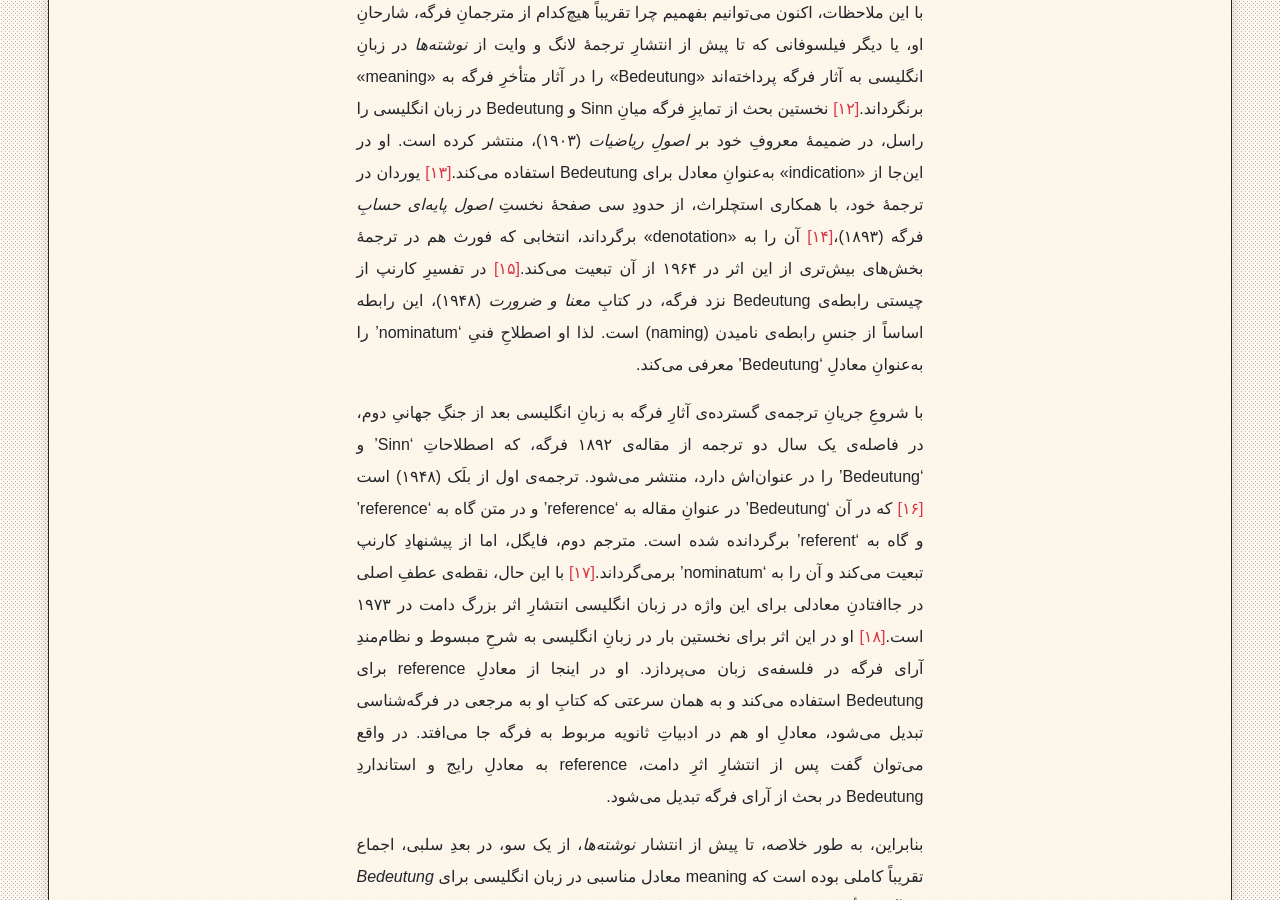
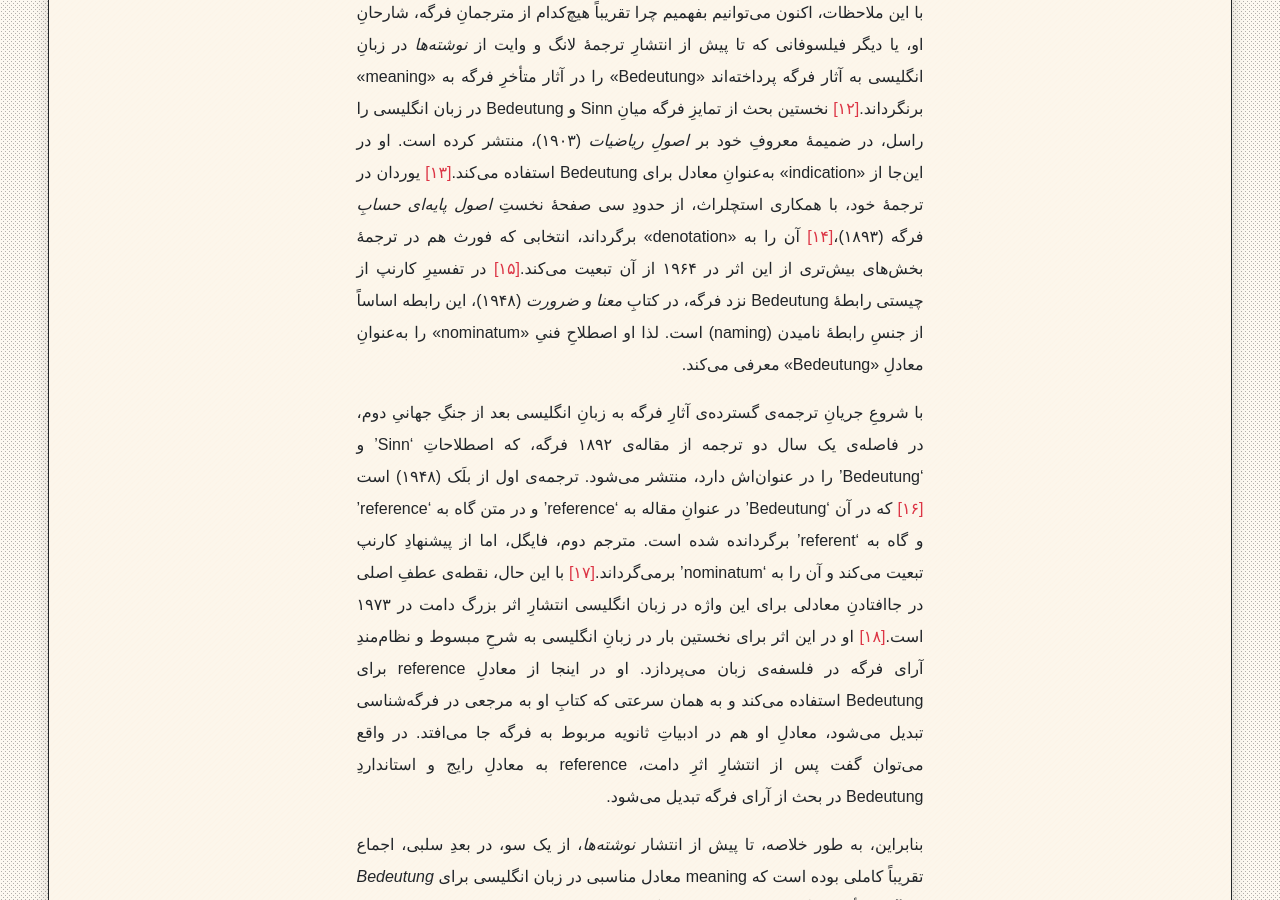
Before and after one commit to phicudemy/phicudemy.github.io, a Jekyll site: the page built from _posts/2024-06-22-fregebedeutung1.md, in a window 1280 px wide and 900 px high, scrolled down 3628 px. Built offline with Jekyll 4.4.1, drawn with Linux system fonts in a browser that asks for light colours; some web fonts are replaced.

Commit message:
TinaCMS content update

```diff
--- a/_posts/2024-06-22-fregebedeutung1.md
+++ b/_posts/2024-06-22-fregebedeutung1.md
@@ -46,7 +46,7 @@ tags:
 
 **<center>(II)</center>**
 
-با این ملاحظات، اکنون می‌توانیم بفهمیم چرا تقریباً هیچ‌کدام از مترجمانِ فرگه، شارحانِ او، یا دیگر فیلسوفانی که تا پیش از انتشارِ ترجمۀ لانگ و وایت از *نوشته‌ها* در زبانِ انگلیسی به آثار فرگه پرداخته‌اند «Bedeutung» را در آثار متأخرِ فرگه به «meaning» برنگرداند.[\[۱۲\]](#fn-12){:.fnref #fnref-12} نخستین بحث از تمایزِ فرگه میانِ Sinn و Bedeutung در زبان انگلیسی را راسل، در ضمیمۀ معروفِ خود بر *اصولِ ریاضیات* (۱۹۰۳)، منتشر کرده است. او در این‌جا از «indication» به‌عنوانِ معادل برای Bedeutung استفاده می‌کند.[\[۱۳\]](#fn-13){:.fnref #fnref-13} یوردان در ترجمۀ خود، با همکاری استچلراث، از حدودِ سی صفحۀ نخستِ *اصول پایه‌ای حسابِ* فرگه (۱۸۹۳)،[\[۱۴\]](#fn-14){:.fnref #fnref-14} آن را به «denotation» بر‌گرداند، انتخابی که فورث هم در ترجمۀ بخش‌های بیش‌تری از این اثر در ۱۹۶۴ از آن تبعیت می‌کند.[\[۱۵\]](#fn-15){:.fnref #fnref-15} در تفسیرِ کارنپ از چیستی رابطه‌ی Bedeutung نزد فرگه، در کتابِ _معنا و ضرورت_ (۱۹۴۸)، این رابطه اساساً از جنسِ رابطه‌ی نامیدن (naming) است. لذا او اصطلاحِ فنیِ ‘nominatum’ را به‌عنوانِ معادلِ ‘Bedeutung’ معرفی می‌کند.
+با این ملاحظات، اکنون می‌توانیم بفهمیم چرا تقریباً هیچ‌کدام از مترجمانِ فرگه، شارحانِ او، یا دیگر فیلسوفانی که تا پیش از انتشارِ ترجمۀ لانگ و وایت از *نوشته‌ها* در زبانِ انگلیسی به آثار فرگه پرداخته‌اند «Bedeutung» را در آثار متأخرِ فرگه به «meaning» برنگرداند.[\[۱۲\]](#fn-12){:.fnref #fnref-12} نخستین بحث از تمایزِ فرگه میانِ Sinn و Bedeutung در زبان انگلیسی را راسل، در ضمیمۀ معروفِ خود بر *اصولِ ریاضیات* (۱۹۰۳)، منتشر کرده است. او در این‌جا از «indication» به‌عنوانِ معادل برای Bedeutung استفاده می‌کند.[\[۱۳\]](#fn-13){:.fnref #fnref-13} یوردان در ترجمۀ خود، با همکاری استچلراث، از حدودِ سی صفحۀ نخستِ *اصول پایه‌ای حسابِ* فرگه (۱۸۹۳)،[\[۱۴\]](#fn-14){:.fnref #fnref-14} آن را به «denotation» بر‌گرداند، انتخابی که فورث هم در ترجمۀ بخش‌های بیش‌تری از این اثر در ۱۹۶۴ از آن تبعیت می‌کند.[\[۱۵\]](#fn-15){:.fnref #fnref-15} در تفسیرِ کارنپ از چیستی رابطۀ Bedeutung نزد فرگه، در کتابِ *معنا و ضرورت* (۱۹۴۸)، این رابطه اساساً از جنسِ رابطۀ نامیدن (naming) است. لذا او اصطلاحِ فنیِ «nominatum» را به‌عنوانِ معادلِ «Bedeutung» معرفی می‌کند.
 
 با شروعِ جریانِ ترجمه‌ی گسترده‌ی آثارِ فرگه به زبانِ انگلیسی بعد از جنگِ جهانیِ دوم، در فاصله‌ی یک سال دو ترجمه از مقاله‌ی ۱۸۹۲ فرگه، که اصطلاحاتِ ‘Sinn’ و ‘Bedeutung’ را در عنوان‌اش دارد، منتشر می‌شود. ترجمه‌ی اول از بلَک (۱۹۴۸) است[\[۱۶\]](#fn-16){:.fnref #fnref-16} که در آن ‘Bedeutung’ در عنوانِ مقاله به ‘reference’ و در متن گاه به ‘reference’ و گاه به ‘referent’ برگردانده شده است. مترجم دوم، فایگل، اما از پیشنهادِ کارنپ تبعیت می‌کند و آن را به ‘nominatum’ برمی‌گرداند.[\[۱۷\]](#fn-17){:.fnref #fnref-17} با این حال، نقطه‌ی عطفِ اصلی در جاافتادنِ معادلی برای این واژه در زبان انگلیسی انتشارِ اثر بزرگ دامت در ۱۹۷۳ است.[\[۱۸\]](#fn-18){:.fnref #fnref-18} او در این اثر برای نخستین بار در زبانِ انگلیسی به شرحِ مبسوط و نظام‌مندِ آرای فرگه در فلسفه‌ی زبان می‌پردازد. او در اینجا از معادلِ reference برای Bedeutung استفاده می‌کند و به همان سرعتی که کتابِ او به مرجعی در فرگه‌شناسی تبدیل می‌شود، معادلِ او هم در ادبیاتِ ثانویه مربوط به فرگه جا می‌افتد. در واقع می‌توان گفت پس از انتشارِ اثرِ دامت، reference به معادلِ رایج و استانداردِ Bedeutung در بحث از آرای فرگه تبدیل می‌شود.
 
```
